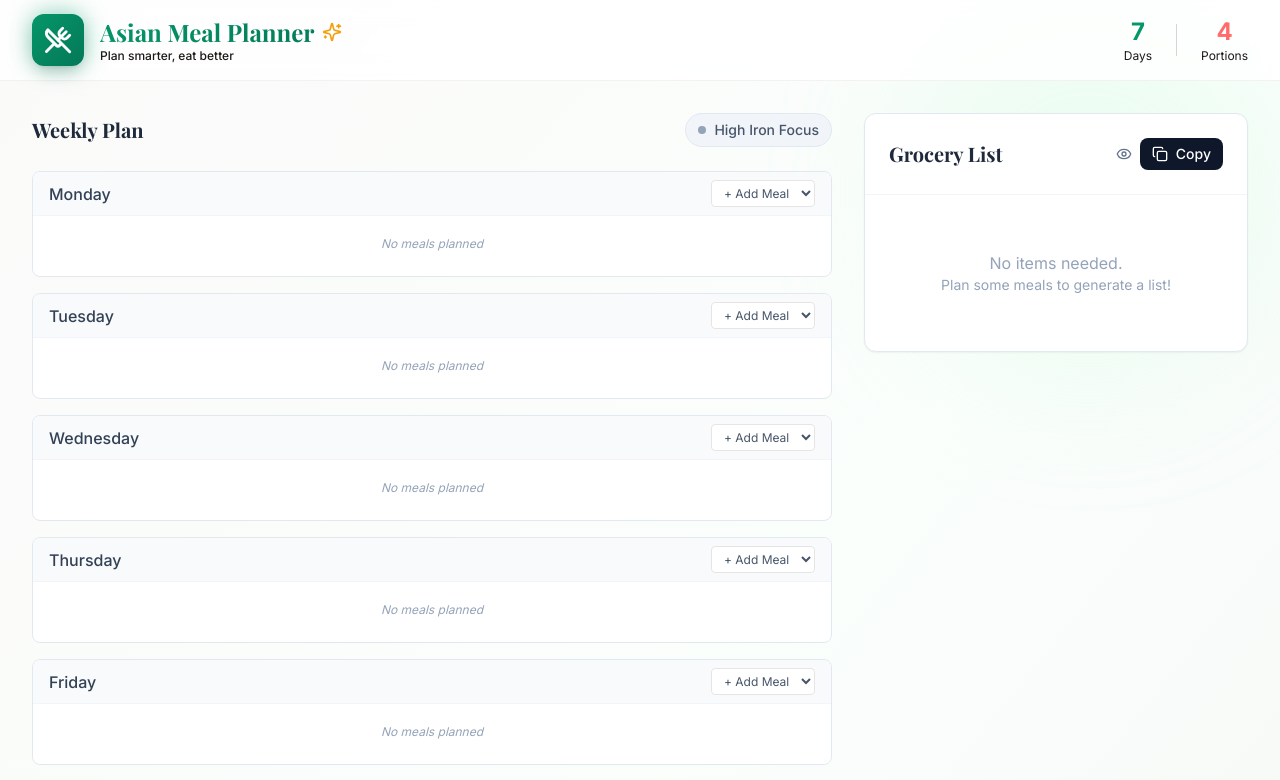
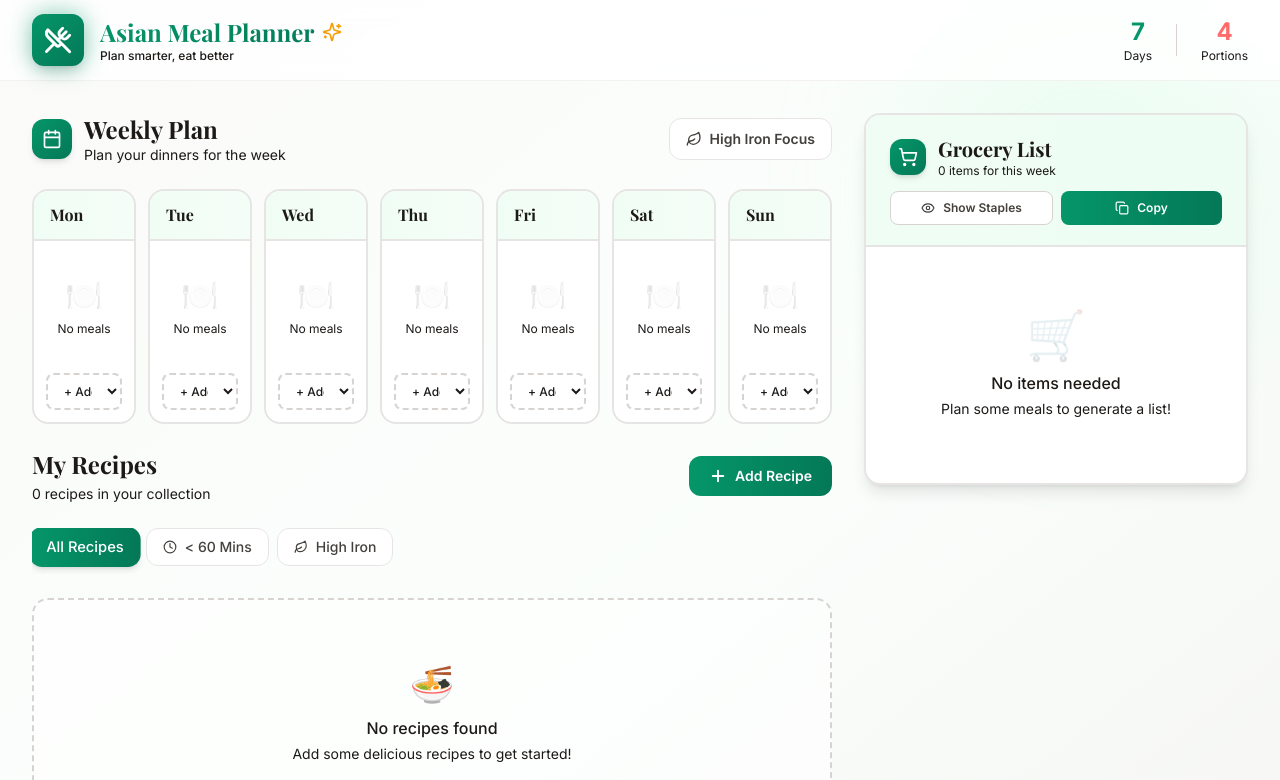
Before and after one commit to KwokR/antigrav-meal-grocery-planner, a React (Vite) app: page / in a window 1280 px wide. Shown: the top 780 px of the page. Built offline with nearby package versions, Linux system fonts and the light colour scheme.

Commit message:
feat: BasicOverhaul grocery list UI with new icons, enhanced styling, and improved copy-to-clipboard feedback.

```diff
--- a/src/components/GroceryList.tsx
+++ b/src/components/GroceryList.tsx
@@ -1,13 +1,14 @@
 import React, { useMemo, useState } from 'react';
 import { useStore } from '../store/useStore';
 import { Ingredient } from '../types';
-import { Square, CheckSquare, Copy, Eye, EyeOff, Archive } from 'lucide-react';
+import { Square, Copy, Eye, EyeOff, Archive, ShoppingCart, CheckCircle2 } from 'lucide-react';
 
 type GroceryItem = Ingredient & { checked: boolean };
 
 export const GroceryList: React.FC = () => {
     const { mealPlan, recipes, staples, toggleStaple } = useStore();
     const [showStaples, setShowStaples] = useState(false);
+    const [copied, setCopied] = useState(false);
 
     const groceryList = useMemo(() => {
         const list: Record<string, GroceryItem> = {};
@@ -17,7 +18,6 @@ export const GroceryList: React.FC = () => {
                 const recipe = recipes.find((r) => r.id === recipeId);
                 if (recipe) {
                     recipe.ingredients.forEach((ing) => {
-                        // Scale logic: Recipe serves X. We want 4 portions.
                         const scaleFactor = 4 / recipe.servings;
 
                         const key = ing.name.toLowerCase();
@@ -40,12 +40,12 @@ export const GroceryList: React.FC = () => {
             .sort((a, b) => a.name.localeCompare(b.name));
     }, [mealPlan, recipes, staples, showStaples]);
 
-    // Function to handle copying the list to clipboard
     const handleCopyToClipboard = async () => {
-        const textToCopy = groceryList.map(item => `- [ ] ${item.quantity} ${item.unit} ${item.name}`).join('\n');
+        const textToCopy = groceryList.map(item => `- [ ] ${Math.round(item.quantity * 100) / 100} ${item.unit} ${item.name}`).join('\n');
         try {
             await navigator.clipboard.writeText(textToCopy);
-            alert('Grocery list copied to clipboard!');
+            setCopied(true);
+            setTimeout(() => setCopied(false), 2000);
         } catch (err) {
             console.error('Failed to copy: ', err);
             alert('Failed to copy grocery list.');
@@ -53,57 +53,120 @@ export const GroceryList: React.FC = () => {
     };
 
     return (
-        <div className="bg-white rounded-xl shadow-sm border border-slate-200 h-full flex flex-col">
-            <div className="p-6 border-b border-slate-100 flex justify-between items-center">
-                <h2 className="text-xl font-bold text-slate-800">Grocery List</h2>
+        <div className="bg-white rounded-2xl border-2 border-warm-200 shadow-lg h-full flex flex-col overflow-hidden">
+            {/* Header */}
+            <div className="bg-gradient-to-r from-jade-50 to-jade-100/50 px-6 py-5 border-b-2 border-warm-200">
+                <div className="flex items-center gap-3 mb-3">
+                    <div className="bg-gradient-to-br from-jade-600 to-jade-700 p-2 rounded-xl text-white shadow-md">
+                        <ShoppingCart size={20} />
+                    </div>
+                    <div className="flex-1">
+                        <h2 className="text-xl font-display font-bold text-warm-900">Grocery List</h2>
+                        <p className="text-xs text-warm-600">{groceryList.length} items for this week</p>
+                    </div>
+                </div>
+
+                {/* Action Buttons */}
                 <div className="flex gap-2">
                     <button
                         onClick={() => setShowStaples(!showStaples)}
-                        className="flex items-center gap-1 text-xs text-slate-500 hover:text-slate-700 transition-colors"
-                        title={showStaples ? "Hide Staples" : "Show Staples"}
+                        className="flex-1 flex items-center justify-center gap-2 px-3 py-2 rounded-lg text-xs font-semibold bg-white border border-warm-300 text-warm-700 hover:border-jade-400 hover:bg-jade-50 transition-all"
                     >
-                        {showStaples ? <EyeOff size={16} /> : <Eye size={16} />}
+                        {showStaples ? <EyeOff size={14} /> : <Eye size={14} />}
+                        {showStaples ? 'Hide' : 'Show'} Staples
                     </button>
                     <button
                         onClick={handleCopyToClipboard}
-                        className="bg-slate-900 text-white px-3 py-1.5 rounded-lg text-sm font-medium hover:bg-slate-800 transition-colors flex items-center gap-2"
+                        className={`flex-1 flex items-center justify-center gap-2 px-3 py-2 rounded-lg text-xs font-semibold transition-all ${copied
+                                ? 'bg-jade-600 text-white'
+                                : 'bg-gradient-to-r from-jade-600 to-jade-700 text-white hover:shadow-md hover:scale-105'
+                            }`}
                     >
-                        <Copy size={16} />
+                        {copied ? (
+                            <>
+                                <CheckCircle2 size={14} />
+                                Copied!
+                            </>
+                        ) : (
+                            <>
+                                <Copy size={14} />
                                 Copy
+                            </>
+                        )}
                     </button>
                 </div>
             </div>
-            <div className="flex-1 overflow-y-auto p-6">
+
+            {/* List */}
+            <div className="flex-1 overflow-y-auto p-4">
                 {groceryList.length === 0 ? (
-                    <div className="text-center text-slate-400 py-8">
-                        <p>No items needed.</p>
-                        <p className="text-sm">Plan some meals to generate a list!</p>
+                    <div className="text-center py-12">
+                        <div className="text-5xl mb-3 opacity-20">🛒</div>
+                        <p className="text-warm-600 font-medium">No items needed</p>
+                        <p className="text-sm text-warm-500 mt-1">Plan some meals to generate a list!</p>
                     </div>
                 ) : (
-                    <ul className="space-y-3">
-                        {groceryList.map((item) => (
-                            <li key={item.name} className="flex items-start gap-3 group">
-                                <div className="mt-1 text-emerald-600">
-                                    <Square size={16} />
+                    <ul className="space-y-2">
+                        {groceryList.map((item, index) => {
+                            const isStaple = staples.includes(item.name);
+
+                            return (
+                                <li
+                                    key={item.name}
+                                    className={`group relative p-3 rounded-xl border-2 transition-all duration-200 hover:shadow-md ${isStaple
+                                            ? 'bg-amber-50/50 border-amber-200'
+                                            : 'bg-warm-50 border-warm-200 hover:border-jade-300'
+                                        }`}
+                                    style={{ animationDelay: `${index * 20}ms` }}
+                                >
+                                    <div className="flex items-start gap-3">
+                                        {/* Checkbox */}
+                                        <div className="mt-0.5 text-jade-600">
+                                            <Square size={18} strokeWidth={2} />
                                         </div>
-                                <div className="flex-1">
-                                    <span className="text-slate-700 font-medium">
-                                        {Math.round(item.quantity * 100) / 100} {item.unit} {item.name}
-                                    </span>
+
+                                        {/* Item Info */}
+                                        <div className="flex-1 min-w-0">
+                                            <div className="font-semibold text-warm-900 text-sm leading-tight">
+                                                {Math.round(item.quantity * 100) / 100} {item.unit}
                                             </div>
+                                            <div className="text-warm-700 text-sm">{item.name}</div>
+                                            {isStaple && (
+                                                <div className="flex items-center gap-1 mt-1">
+                                                    <Archive size={10} className="text-amber-600" />
+                                                    <span className="text-[10px] text-amber-600 font-semibold uppercase tracking-wide">Staple</span>
+                                                </div>
+                                            )}
+                                        </div>
+
+                                        {/* Staple Toggle */}
                                         <button
                                             onClick={() => toggleStaple(item.name)}
-                                    className={`opacity-0 group-hover:opacity-100 text-xs transition-opacity flex items-center gap-1 ${staples.includes(item.name) ? 'text-emerald-600' : 'text-slate-400 hover:text-rose-500'}`}
+                                            className={`opacity-0 group-hover:opacity-100 transition-all duration-200 p-1.5 rounded-lg hover:scale-110 ${isStaple
+                                                    ? 'text-amber-600 hover:bg-amber-100'
+                                                    : 'text-warm-400 hover:bg-warm-100 hover:text-jade-600'
+                                                }`}
                                             aria-label={`Mark ${item.name} as staple`}
-                                    title={staples.includes(item.name) ? "Un-mark as staple" : "Mark as staple"}
+                                            title={isStaple ? "Remove from staples" : "Mark as staple"}
                                         >
-                                    <Archive size={14} />
+                                            <Archive size={16} />
                                         </button>
+                                    </div>
                                 </li>
-                        ))}
+                            );
+                        })}
                     </ul>
                 )}
             </div>
+
+            {/* Footer Tip */}
+            {groceryList.length > 0 && (
+                <div className="px-4 py-3 border-t border-warm-200 bg-warm-50/50">
+                    <p className="text-xs text-warm-600 text-center">
+                        💡 Tip: Mark pantry staples to hide them from your list
+                    </p>
+                </div>
+            )}
         </div>
     );
 };
--- a/src/components/WeeklyPlanner.tsx
+++ b/src/components/WeeklyPlanner.tsx
@@ -1,8 +1,17 @@
 import React from 'react';
 import { useStore } from '../store/useStore';
-import { X } from 'lucide-react';
+import { X, Calendar, Leaf, Plus } from 'lucide-react';
 
 const DAYS = ['Monday', 'Tuesday', 'Wednesday', 'Thursday', 'Friday', 'Saturday', 'Sunday'];
+const DAY_ABBREV: Record<string, string> = {
+    'Monday': 'Mon',
+    'Tuesday': 'Tue',
+    'Wednesday': 'Wed',
+    'Thursday': 'Thu',
+    'Friday': 'Fri',
+    'Saturday': 'Sat',
+    'Sunday': 'Sun'
+};
 
 export const WeeklyPlanner: React.FC = () => {
     const { mealPlan, recipes, removeFromMealPlan, updateMealPlan, highIronFocus, toggleHighIronFocus } = useStore();
@@ -11,31 +20,117 @@ export const WeeklyPlanner: React.FC = () => {
 
     return (
         <div className="space-y-6">
+            {/* Header */}
             <div className="flex justify-between items-center">
-                <h2 className="text-xl font-bold text-slate-800">Weekly Plan</h2>
+                <div className="flex items-center gap-3">
+                    <div className="bg-gradient-to-br from-jade-600 to-jade-700 p-2.5 rounded-xl text-white shadow-md">
+                        <Calendar size={20} />
+                    </div>
+                    <div>
+                        <h2 className="text-2xl font-display font-bold text-warm-900">Weekly Plan</h2>
+                        <p className="text-sm text-warm-600">Plan your dinners for the week</p>
+                    </div>
+                </div>
                 <button
                     onClick={toggleHighIronFocus}
-                    className={`flex items-center gap-2 px-3 py-1.5 rounded-full text-sm font-medium transition-colors ${highIronFocus
-                        ? 'bg-rose-100 text-rose-700 border border-rose-200'
-                        : 'bg-slate-100 text-slate-600 border border-slate-200 hover:bg-slate-200'
+                    className={`flex items-center gap-2 px-4 py-2.5 rounded-xl text-sm font-semibold transition-all duration-200 ${highIronFocus
+                            ? 'bg-gradient-to-r from-coral-500 to-coral-600 text-white shadow-md scale-105'
+                            : 'bg-white text-warm-700 border border-warm-200 hover:border-coral-300 hover:shadow-sm'
                         }`}
                 >
-                    <span className={`w-2 h-2 rounded-full ${highIronFocus ? 'bg-rose-500' : 'bg-slate-400'}`} />
+                    <Leaf size={16} />
                     High Iron Focus
+                    {highIronFocus && <span className="w-2 h-2 rounded-full bg-white animate-pulse" />}
                 </button>
             </div>
 
-            <div className="grid gap-4">
-                {DAYS.map((day) => (
-                    <div key={day} className="bg-white rounded-lg border border-slate-200 overflow-hidden">
-                        <div className="bg-slate-50 px-4 py-2 border-b border-slate-100 flex justify-between items-center">
-                            <span className="font-medium text-slate-700">{day}</span>
+            {/* Calendar Grid */}
+            <div className="grid grid-cols-1 md:grid-cols-2 lg:grid-cols-7 gap-3">
+                {DAYS.map((day, dayIndex) => {
+                    const dayMeals = mealPlan[day] || [];
+                    const hasHighIron = dayMeals.some(id => {
+                        const recipe = getRecipe(id);
+                        return recipe?.tags.includes('High Iron');
+                    });
+
+                    return (
+                        <div
+                            key={day}
+                            className={`bg-white rounded-2xl border-2 overflow-hidden transition-all duration-200 hover:shadow-lg ${highIronFocus && hasHighIron
+                                    ? 'border-coral-300 shadow-coral-200/50 shadow-md'
+                                    : 'border-warm-200 hover:border-jade-300'
+                                }`}
+                            style={{ animationDelay: `${dayIndex * 30}ms` }}
+                        >
+                            {/* Day Header */}
+                            <div className={`px-4 py-3 border-b-2 ${highIronFocus && hasHighIron
+                                    ? 'bg-gradient-to-r from-coral-50 to-coral-100/50 border-coral-200'
+                                    : 'bg-gradient-to-r from-jade-50 to-jade-100/30 border-warm-200'
+                                }`}>
+                                <div className="flex justify-between items-center">
+                                    <div>
+                                        <div className="font-display font-bold text-warm-900">{DAY_ABBREV[day]}</div>
+                                        <div className="text-xs text-warm-600 lg:hidden">{day}</div>
+                                    </div>
+                                    {hasHighIron && highIronFocus && (
+                                        <Leaf size={16} className="text-coral-600" />
+                                    )}
+                                </div>
+                            </div>
+
+                            {/* Meals */}
+                            <div className="p-3 space-y-2 min-h-[120px]">
+                                {dayMeals.length === 0 ? (
+                                    <div className="text-center py-6">
+                                        <div className="text-3xl mb-2 opacity-30">🍽️</div>
+                                        <p className="text-xs text-warm-400">No meals</p>
+                                    </div>
+                                ) : (
+                                    dayMeals.map((recipeId, idx) => {
+                                        const recipe = getRecipe(recipeId);
+                                        if (!recipe) return null;
+                                        const isHighIron = recipe.tags.includes('High Iron');
+
+                                        return (
+                                            <div
+                                                key={`${day}-${recipeId}-${idx}`}
+                                                className={`group relative p-2.5 rounded-lg border transition-all duration-200 hover:shadow-md ${isHighIron
+                                                        ? 'bg-gradient-to-br from-coral-50 to-white border-coral-200'
+                                                        : 'bg-warm-50 border-warm-200 hover:border-jade-300'
+                                                    }`}
+                                            >
+                                                <div className="flex justify-between items-start gap-2">
+                                                    <span className="text-xs font-medium text-warm-900 leading-tight flex-1">
+                                                        {recipe.title}
+                                                    </span>
+                                                    <button
+                                                        onClick={() => removeFromMealPlan(day, recipeId)}
+                                                        className="text-warm-300 hover:text-coral-500 opacity-0 group-hover:opacity-100 transition-all duration-200 hover:scale-110"
+                                                        aria-label="Remove meal"
+                                                    >
+                                                        <X size={14} />
+                                                    </button>
+                                                </div>
+                                                {isHighIron && (
+                                                    <div className="flex items-center gap-1 mt-1">
+                                                        <Leaf size={10} className="text-coral-600" />
+                                                        <span className="text-[10px] text-coral-600 font-semibold">High Iron</span>
+                                                    </div>
+                                                )}
+                                            </div>
+                                        );
+                                    })
+                                )}
+                            </div>
+
+                            {/* Add Meal Button */}
+                            <div className="px-3 pb-3">
                                 <select
-                                className="text-xs border rounded px-2 py-1 bg-white text-slate-600 outline-none focus:border-emerald-500"
+                                    className="w-full text-xs border-2 border-dashed border-warm-300 rounded-lg px-3 py-2 bg-white text-warm-600 outline-none focus:border-jade-500 hover:border-jade-400 transition-colors cursor-pointer font-medium"
                                     onChange={(e) => {
                                         if (e.target.value) {
                                             updateMealPlan(day, e.target.value);
-                                        e.target.value = ''; // reset
+                                            e.target.value = '';
                                         }
                                     }}
                                     value=""
@@ -46,30 +141,9 @@ export const WeeklyPlanner: React.FC = () => {
                                     ))}
                                 </select>
                             </div>
-
-                        <div className="p-3 space-y-2 min-h-[60px]">
-                            {(mealPlan[day] || []).length === 0 ? (
-                                <div className="text-xs text-slate-400 italic text-center py-2">No meals planned</div>
-                            ) : (
-                                (mealPlan[day] || []).map((recipeId, idx) => {
-                                    const recipe = getRecipe(recipeId);
-                                    if (!recipe) return null;
-                                    return (
-                                        <div key={`${day}-${recipeId}-${idx}`} className="flex justify-between items-center bg-slate-50 p-2 rounded border border-slate-100">
-                                            <span className="text-sm text-slate-700 truncate">{recipe.title}</span>
-                                            <button
-                                                onClick={() => removeFromMealPlan(day, recipeId)}
-                                                className="text-slate-400 hover:text-red-500"
-                                            >
-                                                <X size={14} />
-                                            </button>
                         </div>
                     );
-                                })
-                            )}
-                        </div>
-                    </div>
-                ))}
+                })}
             </div>
         </div>
     );
```
Lines whose indentation alone changed are shown as unchanged.
